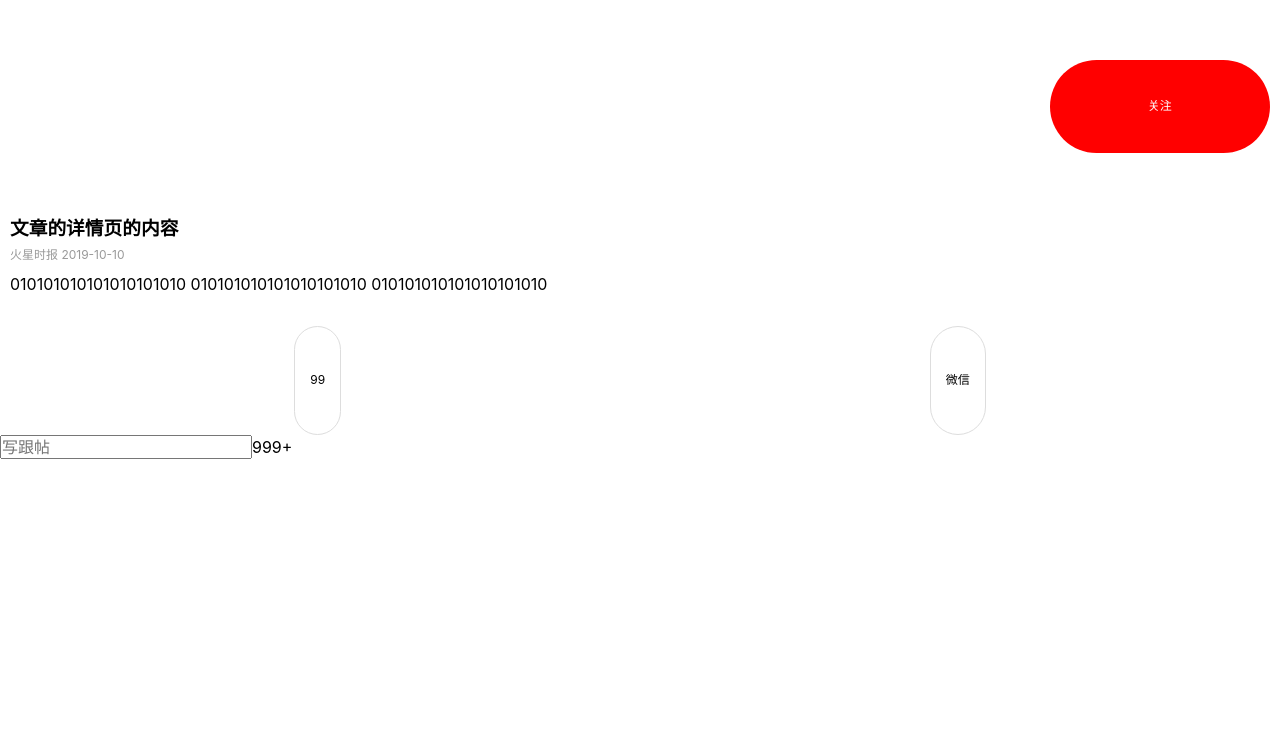
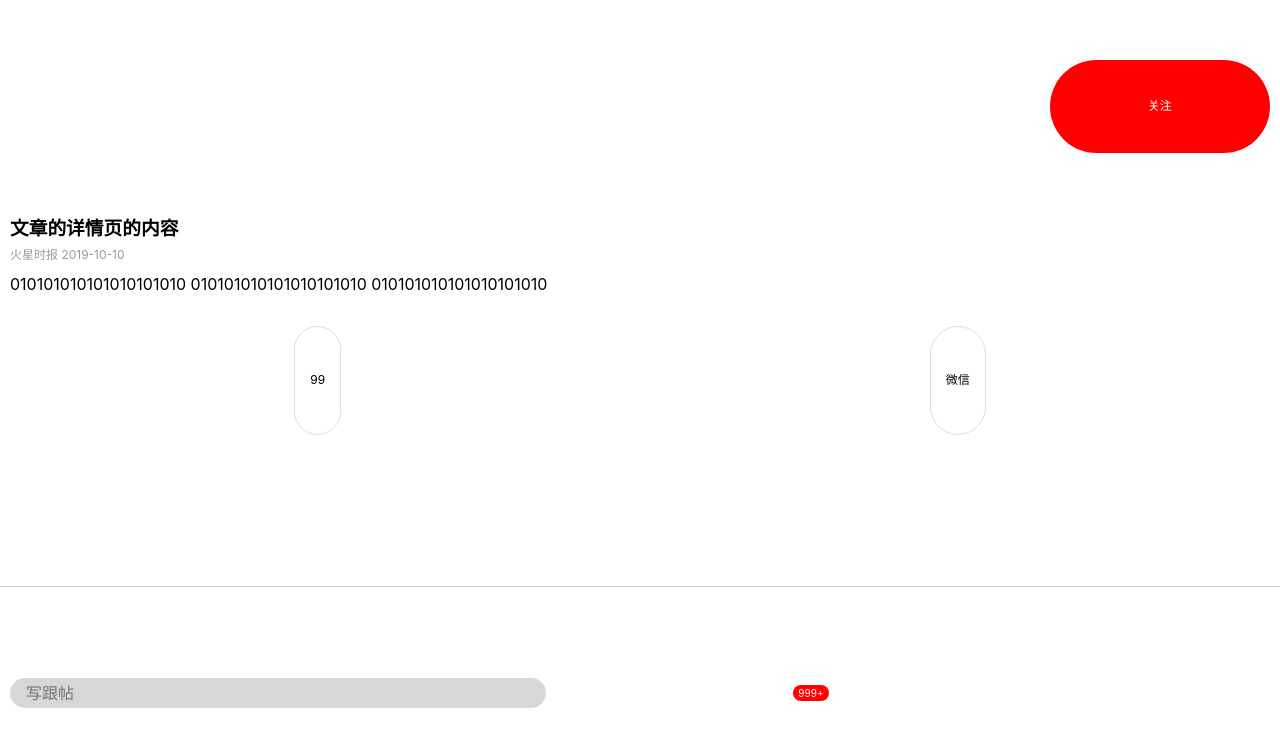
Before and after one commit to z-apollo/new, a Vue app: page /#/post_detail/1 in a window 1280 px wide. Shown: the top 746 px of the page. Built offline with nearby package versions, Linux system fonts and the light colour scheme; a small style sheet from the web is missing.

Commit message:
46-底部页脚评论输入框

```diff
--- a/src/components/PostFooter.vue
+++ b/src/components/PostFooter.vue
@@ -1,5 +1,8 @@
 <template>
-  <div class="footer">
+  <div class="footer-wrap">
+    <!-- 未获得焦点时的页脚 -->
+    <!-- 这里显示隐藏必须要用v-show，原因是为了获得textare的dom元素 -->
+    <div class="footer" v-show="!isFocus">
       <input type="text" placeholder="写跟帖" @focus="handleFocus" />
 
       <span class="comment">
@@ -11,18 +14,101 @@
 
       <i class="iconfont iconfenxiang"></i>
     </div>
+
+    <!-- 获得焦点、要评论时的页脚， -->
+    <!-- 这里显示隐藏必须要用v-show，原因是为了获得textare的dom元素 -->
+    <div class="footer-comment" v-show="isFocus">
+      <textarea rows="3" ref="textarea" @blur="isFocus = false" :autofocus="isFocus"></textarea>
+      <span>发送</span>
+    </div>
+  </div>
 </template>
 
 <script>
 export default {
+  data() {
+    return {
+      // 输入框是否获得焦点
+      isFocus: false
+    };
+  },
+
   methods: {
     // 获得焦点时候触发
     handleFocus() {
-        console.log("123")
+      // console.log("123");
+      this.isFocus = true;
     }
   }
 };
 </script>
 
-<style>
+<style scoped lang="less">
+    .footer-wrap{
+        position: fixed;
+        bottom: 0;
+        left: 0;
+        width: 100%;
+        padding: 0 10px;
+        box-sizing: border-box;
+        border-top: 1px solid #ccc;
+    }
+    .footer{
+        display: flex;
+        justify-content: space-between;
+        height: 60 / 360 * 100vw;
+        align-items: center;
+        input{
+            border: none;
+            width: 40%;
+            padding: 5px 16px;
+            background-color: #d7d7d7;
+            border-radius: 50px;
+            font-size: 16px;
+        }
+        .comment{
+            display: block;
+            position: relative;
+            em{
+                position: absolute;
+                display: block;
+                background-color: #ff0000;
+                color: #fff;
+                font-size: 10px;
+                padding: 2px 5px;
+                border-radius: 50px;
+                top: -8px;
+                left: 6px;
+            }
+        }
+        .iconfont{
+            font-size: 20px;
+        }
+    }
+    .footer-comment{
+        display: flex;
+        justify-content: space-between;
+        align-items: flex-end;
+        padding: 10px 0;
+        textarea{
+            width: 260 / 360 * 100vw;
+            background-color: #d7d7d7;
+            box-sizing: border-box;
+            padding: 10px;
+            border: none;
+            border-radius: 8px;
+            resize: none;
+        }
+        span{
+            display: block;
+            width: 68 / 360 * 100vw;
+            height: 30 / 360 * 100vw;
+            line-height: 30 / 360 * 100vw;
+            background-color: #ff0000;
+            color: #fff;
+            text-align: center;
+            border-radius: 50px;
+
+        }
+    }
 </style>
```
Lines whose indentation alone changed are shown as unchanged.
